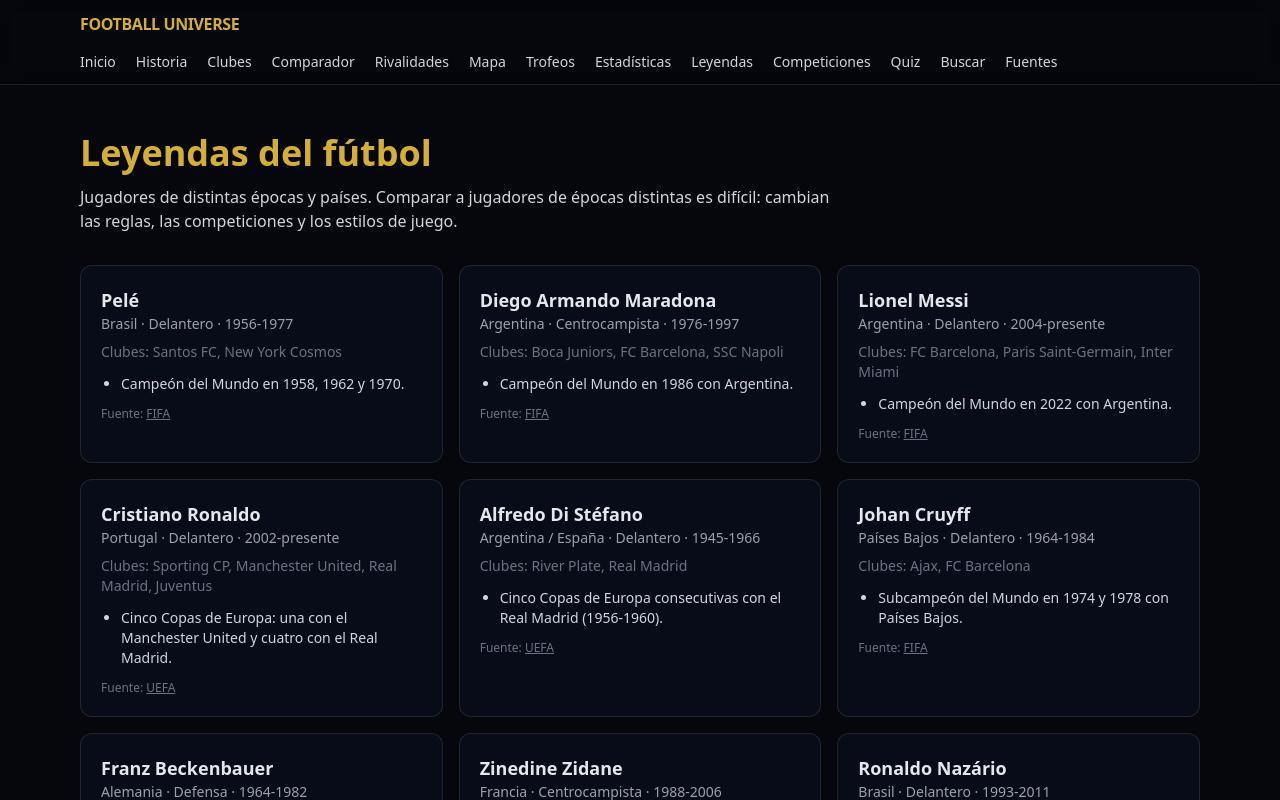
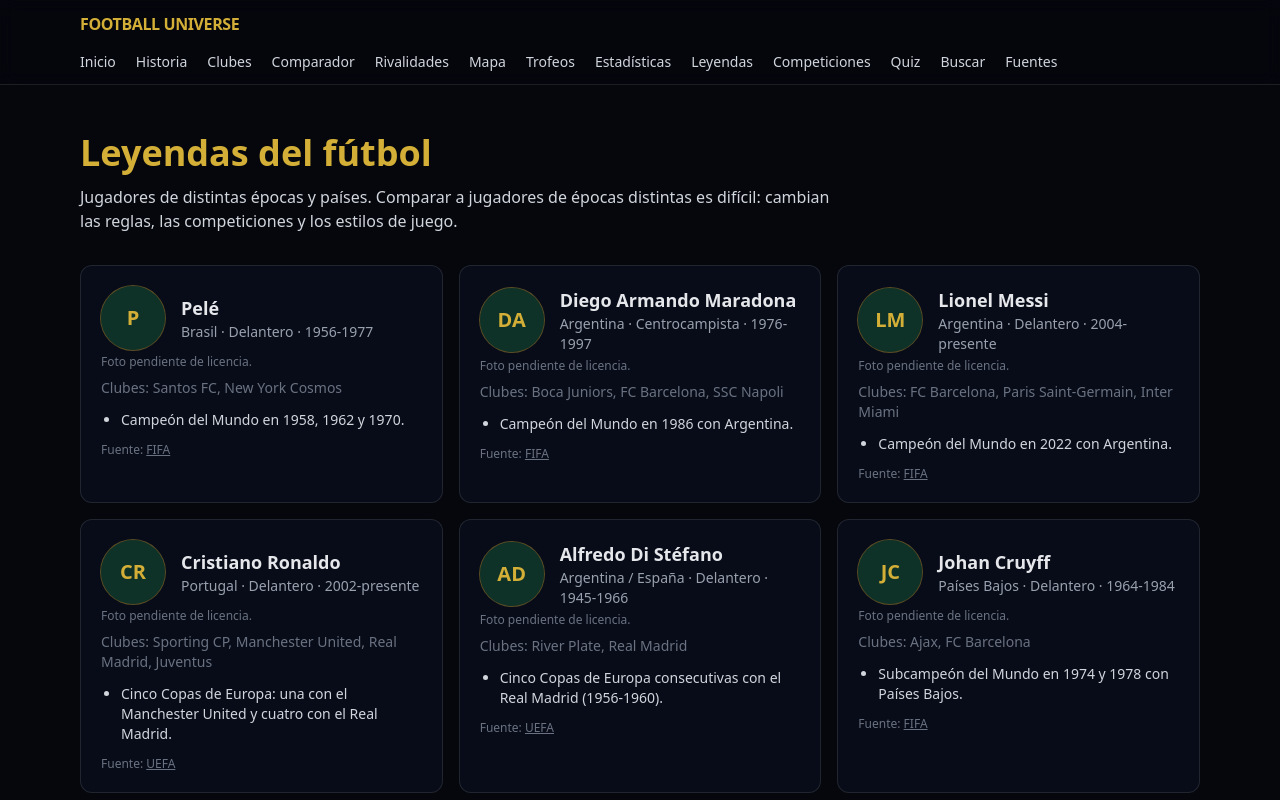
Before and after one commit to EmilioBaena2005/football-universe, a Next.js app: page /leyendas in a window 1280 px wide. Shown: the top 800 px of the page. Built offline with nearby package versions, Linux system fonts and the light colour scheme.

Commit message:
Marcadores de posición con iniciales en las leyendas, pendientes de foto con licencia

```diff
--- a/app/leyendas/page.tsx
+++ b/app/leyendas/page.tsx
@@ -15,8 +15,19 @@
         {LEGENDS.map((l) => (
           <li key={l.id}>
             <article className="h-full rounded-xl border border-white/10 bg-midnight/60 p-5 transition hover:-translate-y-1 hover:border-gold/60">
-              <h2 className="text-lg font-bold">{l.name}</h2>
-              <p className="text-sm text-gray-400">{l.nationality} · {l.position} · {l.era}</p>
+              <div className="flex items-center gap-4">
+                <div
+                  aria-hidden="true"
+                  className="flex h-16 w-16 shrink-0 items-center justify-center rounded-full bg-pitch/30 text-xl font-bold text-gold ring-1 ring-gold/40"
+                >
+                  {l.name.split(" ").map((p) => p[0]).slice(0, 2).join("")}
+                </div>
+                <div>
+                  <h2 className="text-lg font-bold">{l.name}</h2>
+                  <p className="text-sm text-gray-400">{l.nationality} · {l.position} · {l.era}</p>
+                </div>
+              </div>
+              <p className="mt-1 text-xs text-gray-500">Foto pendiente de licencia.</p>
               <p className="mt-2 text-sm text-gray-500">Clubes: {l.clubs.join(", ")}</p>
               <ul className="mt-3 list-disc pl-5 text-sm text-gray-300">
                 {l.facts.map((f) => <li key={f}>{f}</li>)}
```
